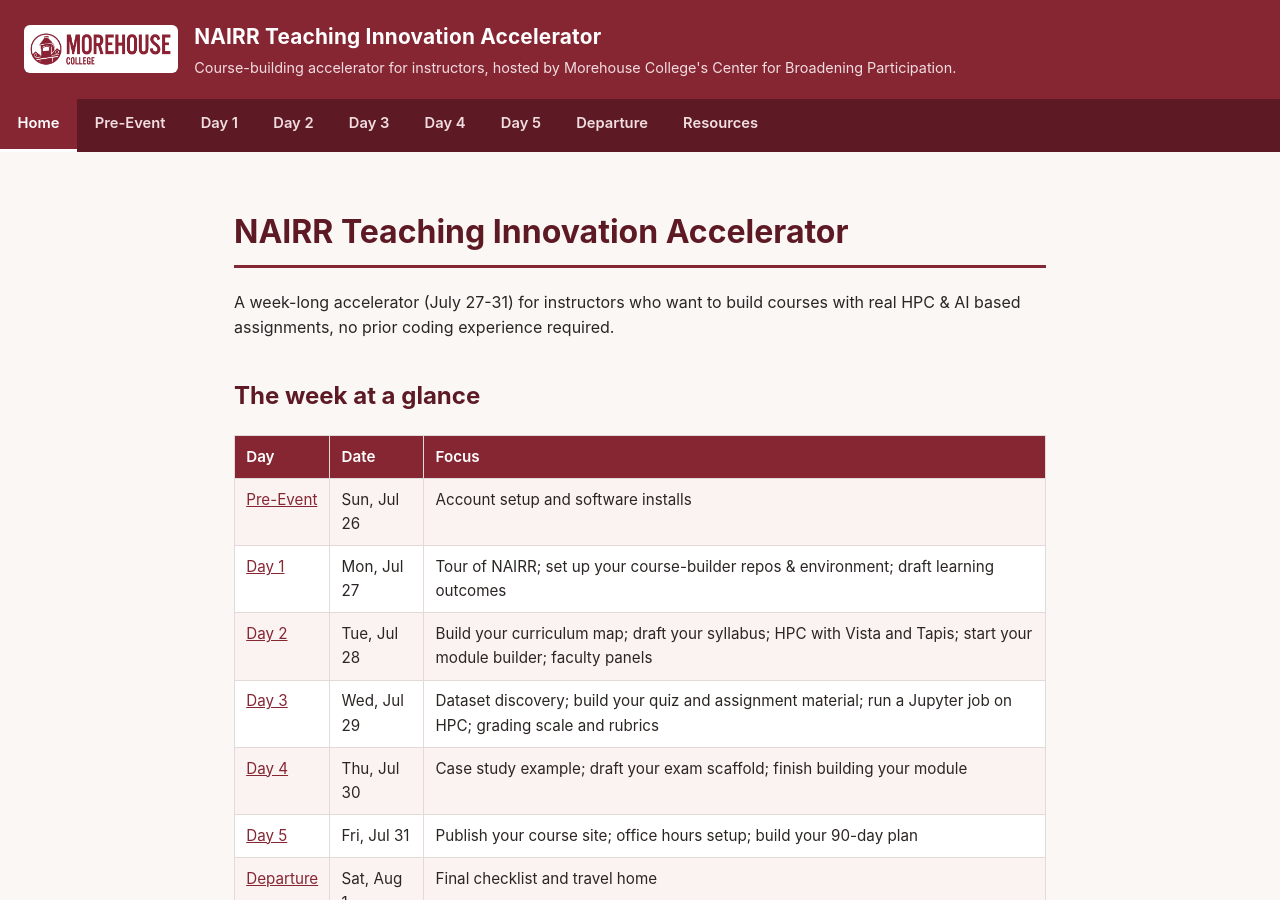
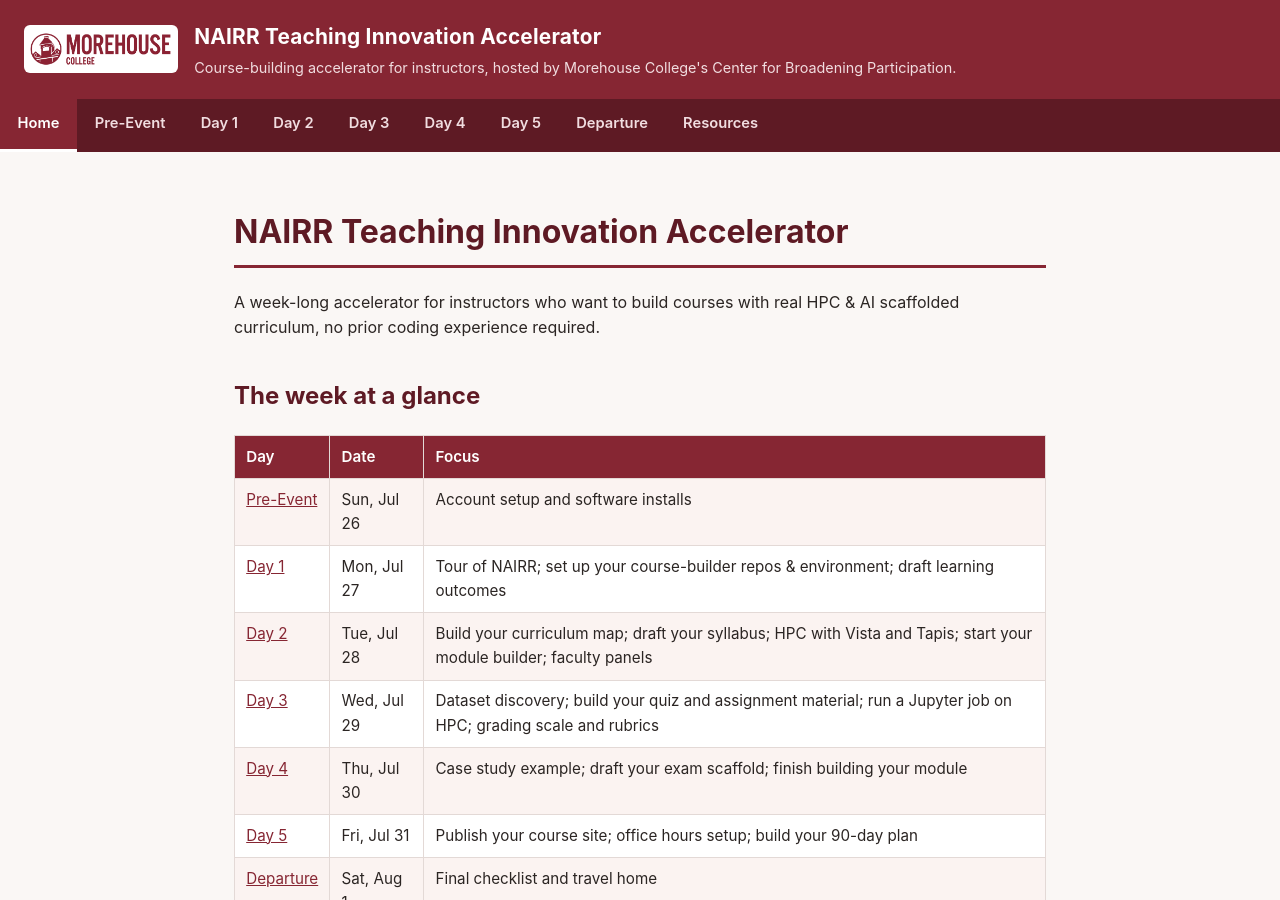
Before and after one commit to whitneynelson/nairr-teaching-innovation, a Jekyll site: the page built from index.md, in a window 1280 px wide and 900 px high. Built offline with Jekyll 4.4.1, drawn with Linux system fonts in a browser that asks for light colours.

Commit message:
Revise accelerator description for clarity
Updated the description of the accelerator to include 'scaffolded curriculum'.

```diff
--- a/index.md
+++ b/index.md
@@ -4,7 +4,7 @@ title: Home
 
 # NAIRR Teaching Innovation Accelerator
 
-A week-long accelerator (July 27-31) for instructors who want to build courses with real HPC & AI based assignments, no prior coding experience required.
+A week-long accelerator for instructors who want to build courses with real HPC & AI scaffolded curriculum, no prior coding experience required.
 
 ## The week at a glance
 
@@ -21,7 +21,9 @@ A week-long accelerator (July 27-31) for instructors who want to build courses w
 ## Program team
 
 **Instructors:** Dr. Renée Jordan, Prof. Whitney Nelson, Dr. Ashley Scruse
+
 **Coordinator:** Mrs. Cerrice Dawson
+
 **Program Lead:** Dr. Kinnis Gosha
 
 ## Who this is for
@@ -47,7 +49,7 @@ By Friday afternoon, your course site is complete, your instructor toolkit is pr
 
 ## NAIRR Accelerator Cohort 3 Workbook
 
-📘 [Open the NAIRR Accelerator Cohort 3 Workbook](https://docs.google.com/document/d/1BfB6uU4nvRdrNSckx9zLo1qXsc5_kjj4rOJ2ibuGGpg/edit?tab=t.0)
+[Open the NAIRR Accelerator Cohort 3 Workbook](https://docs.google.com/document/d/1BfB6uU4nvRdrNSckx9zLo1qXsc5_kjj4rOJ2ibuGGpg/edit?tab=t.0)
 
 This workbook serves as a companion throughout the accelerator, providing preparation guidance, track-specific resources, daily design activities, reflection opportunities, responsible AI planning tools, and implementation resources to support participants before, during, and after the program.
 
```
